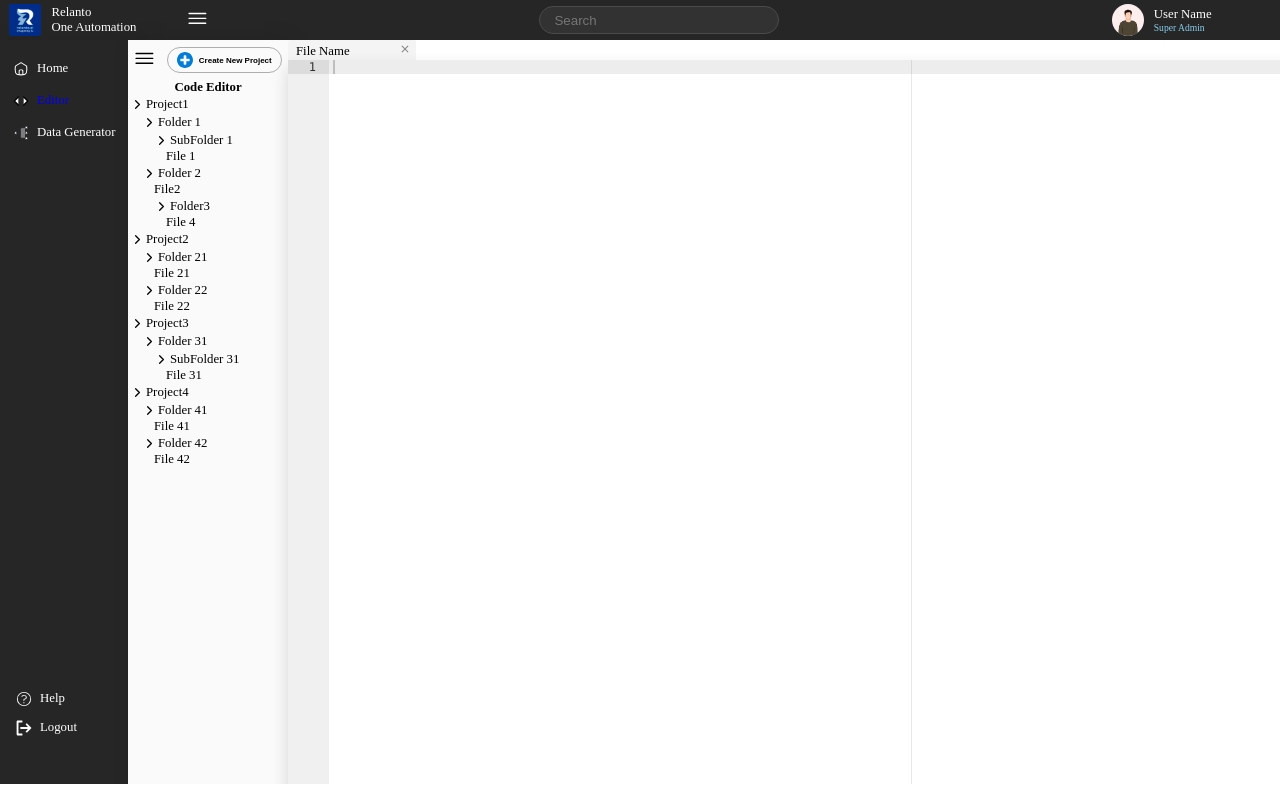
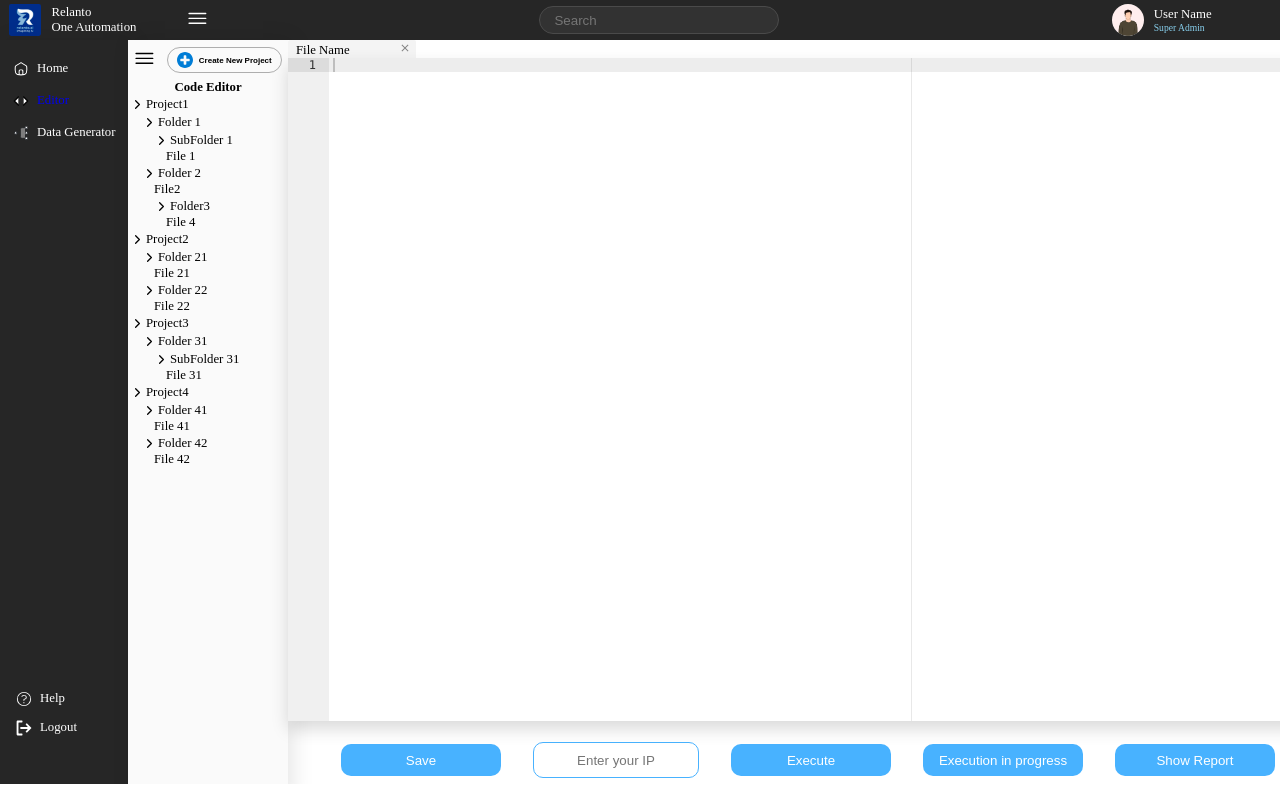
Before and after one commit to saikrishna1866/Automation2.0, an Angular app: page / in a window 1280 px wide. Built offline with nearby package versions, Linux system fonts and the light colour scheme.

Commit message:
Made Changes in Code Editor component

```diff
--- a/src/app/app.component.html
+++ b/src/app/app.component.html
@@ -1,2 +1,2 @@
 <!-- <router-outlet></router-outlet> -->
-<router-outlet ></router-outlet>
+<router-outlet class="router" ></router-outlet>
--- a/src/app/app.component.scss
+++ b/src/app/app.component.scss
@@ -0,0 +1,3 @@
+.router {
+    max-width: 100vw;
+}
--- a/src/app/components/editor/editor.component.html
+++ b/src/app/components/editor/editor.component.html
@@ -68,8 +68,7 @@
                     <svg xmlns="http://www.w3.org/2000/svg" width="12" height="12" viewBox="0 0 16 16" fill="none">
                         <g clip-path="url(#clip0_337_1187)">
                             <path
-                                d="M12.6663 4.2735L11.7263 3.3335L7.99967 7.06016L4.27301 3.3335L3.33301 4.2735L7.05967 8.00016L3.33301 11.7268L4.27301 12.6668L7.99967 8.94016L11.7263 12.6668L12.6663 11.7268L8.93967 8.00016L12.6663 4.2735Z"
-                                 />
+                                d="M12.6663 4.2735L11.7263 3.3335L7.99967 7.06016L4.27301 3.3335L3.33301 4.2735L7.05967 8.00016L3.33301 11.7268L4.27301 12.6668L7.99967 8.94016L11.7263 12.6668L12.6663 11.7268L8.93967 8.00016L12.6663 4.2735Z" />
                         </g>
                         <defs>
                             <clipPath id="clip0_337_1187">
@@ -80,7 +79,14 @@
                 </div>
             </div>
         </div>
-        <div class="app-ace-editor" #editor></div>
+        <div [@shrinkMain]="state"  class="app-ace-editor" #editor></div>
+        <div [@shrinkFooter]="state"  class="editor-footer">
+            <button class="btn">Save</button>
+            <input class="text-field" placeholder="Enter your IP" name="ip" />
+            <button class="btn">Execute</button>
+            <button class="btn">Execution in progress</button>
+            <button class="btn">Show Report</button>
+        </div>
     </div>
 
 </div>
--- a/src/app/components/editor/editor.component.scss
+++ b/src/app/components/editor/editor.component.scss
@@ -1,6 +1,6 @@
 .parent {
     margin-top: 0rem;
-    width: 100%;
+    max-width: 90.5rem;
     height: 100%;
     padding: 0%;
     color: rgb(0, 0, 0);
@@ -83,7 +83,6 @@
             width: 8rem;
             max-height: 80%;
             font-size: 0.8rem;
-            overflow: hidden, auto;
 
             .project-folder {
                 &-invisible {
@@ -122,7 +121,7 @@
     }
 
     .editor-panel {
-        width: calc(100% - 10rem);
+        width: fit-content;
         height: 100%;
         display: flex;
         display: flex;
@@ -130,7 +129,6 @@
 
         .editor-header {
             color: rgb(0, 0, 0);
-            width: 100%;
             height: 1.3rem;
             background-color: rgb(255,255,255);
             display: flex;
@@ -159,8 +157,6 @@
                 padding-left: 0.5rem;
                 padding-right: 0.3rem;
                 cursor: pointer;
-
-
                 svg{
                     fill: rgb(132, 132, 132);
                 }
@@ -170,9 +166,44 @@
 
         .app-ace-editor {
             box-shadow: 0 0.5rem 1rem rgba(0, 0, 0, 0.15);
-            width: 100%;
-            height: inherit;
+            height: calc(100vh - 2.3rem);
             font-size: 1rem;
+            transition: width 0.2s;
+        }
+
+        .editor-footer{
+            width: 100vw;
+            height: 12%;
+            display: flex;
+            justify-content: center;
+            align-items: center;
+            gap: 2rem;
+            transition: width 0.2s;
+            color: rgb(255,255,255);
+
+            :nth-child(2) , :nth-child(3){
+                gap: 0rem;
+            }
+
+            .btn{
+                background-color: rgb(72,178,255);
+                color: rgb(255,255,255);
+                border: 0;
+                width: 10rem;
+                height: 2rem;
+                border-radius: 10px;
+            }
+
+            .text-field{
+                border-radius: 10px;
+                width: 10rem;
+                height: 2rem;
+                border: 1px solid rgb(72,178,255);
+
+                &::placeholder{
+                    text-align: center;
+                }
+            }
         }
     }
 }
--- a/src/app/components/editor/editor.component.ts
+++ b/src/app/components/editor/editor.component.ts
@@ -196,10 +196,10 @@ const TREE_DATA: Project[] = [
     ]),
     trigger('shrinkMain', [
       state('expanded', style({
-        width: 'calc(200vw - 8rem)',
+        width: 'calc(100vw - 10rem)',
       })),
       state('shrunken', style({
-        width: 'calc(200vw - 2.4rem)',
+        width: 'calc(100vw - 2.4rem)',
       })),
       transition('expanded => shrunken', [
         animate('0.2s')
@@ -207,7 +207,22 @@ const TREE_DATA: Project[] = [
       transition('shrunken => expanded', [
         animate('0.2s')
       ]),
-    ])
+    ]),
+    trigger('shrinkFooter', [
+      state('expanded', style({
+        width: 'calc(100vw - 15rem)',
+      })),
+      state('shrunken', style({
+        width: 'calc(100vw - 2.4rem)',
+      })),
+      transition('expanded => shrunken', [
+        animate('0.6s')
+      ]),
+      transition('shrunken => expanded', [
+        animate('0.6s')
+      ]),
+    ]),
+
   ]
 })
 export class EditorComponent implements OnInit, AfterViewInit {
@@ -247,7 +262,7 @@ export class EditorComponent implements OnInit, AfterViewInit {
     });
   }
 
-  @ViewChild('editor', {static: false}) private editor: ElementRef<HTMLElement> | undefined;
+  @ViewChild('editor', { static: false }) private editor: ElementRef<HTMLElement> | undefined;
 
   private aceEditor!: ace.Ace.Editor;
 
--- a/src/app/components/header/header.component.html
+++ b/src/app/components/header/header.component.html
@@ -26,7 +26,7 @@
         </div>
 
     </div>
-    <div class="body">
+    <div class="nav-body">
         <div [@shrinkWidth]="state" class="side-nav">
             <div class="nav-div">
                 <ul class="nav-list">
--- a/src/app/components/header/header.component.scss
+++ b/src/app/components/header/header.component.scss
@@ -6,7 +6,7 @@
     max-width: 100vw;
     background-color: rgb(38, 38, 38);
     color: rgb(255, 255, 255);
-    overflow-x: hidden;
+    overflow: hidden;
 
     .header {
         width: 100vw;
@@ -114,9 +114,9 @@
         }
     }
 
-    .body {
+    .nav-body {
         width: 100vw;
-        height: calc(100vh - 4rem);
+        height: calc(100vh - 2rem);
         display: flex;
         flex-direction: row;
         padding: 0%;
--- a/src/app/components/header/header.component.ts
+++ b/src/app/components/header/header.component.ts
@@ -22,10 +22,10 @@ import { Component, OnInit } from '@angular/core';
     ]),
     trigger('shrinkMain', [
       state('expanded', style({
-        width: 'calc(200vw - 8rem)',
+        width: 'calc(100vw - 8rem)',
       })),
       state('shrunken', style({
-        width: 'calc(200vw - 2.4rem)',
+        width: 'calc(100vw - 2.4rem)',
       })),
       transition('expanded => shrunken', [
         animate('0.2s')
```
